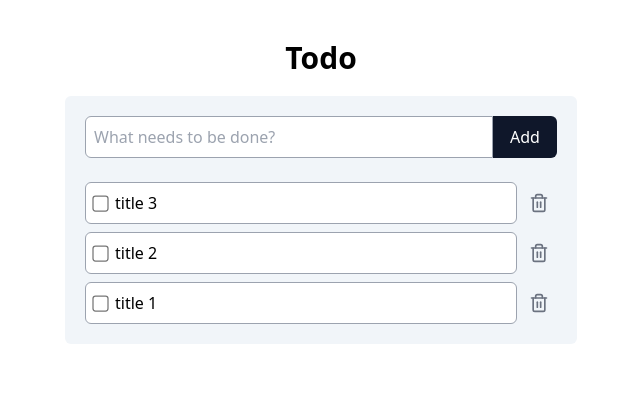
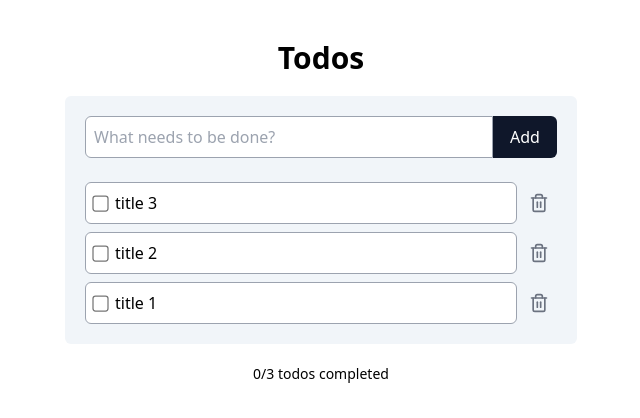
Before and after one commit to KaiIemsawat/typescript-practice, a React (Vite) app in the folder ts-react-tailwind/todo-refresh/: page / in a window 1280 px wide. Shown: the top 418 px of the page, without its empty margins (319-959 px from the left). Built offline with nearby package versions, Linux system fonts and the light colour scheme.

Commit message:
make ids unique

```diff
--- a/ts-react-tailwind/todo-refresh/src/App.tsx
+++ b/ts-react-tailwind/todo-refresh/src/App.tsx
@@ -2,6 +2,7 @@
 import { AddTodoForm } from "./components/AddTodoForm";
 import { TodoList } from "./components/TodoList";
 import { dummyData } from "./data/todos";
+import { TodoSummary } from "./components/TodoSummary";
 
 function App() {
     const [todos, setTodos] = useState(dummyData);
@@ -17,7 +18,7 @@
     const addTodo = (title: string) => {
         setTodos((prevTodos) => [
             {
-                id: prevTodos.length + 1,
+                id: Date.now(),
                 title,
                 completed: false,
             },
@@ -29,9 +30,13 @@
         setTodos((prevTodos) => prevTodos.filter((todo) => todo.id !== id));
     };
 
+    const deleteAllCompletedTodos = () => {
+        setTodos((prevTodos) => prevTodos.filter((todo) => !todo.completed));
+    };
+
     return (
         <main className="py-10 h-screen space-y-5 overflow-y-auto">
-            <h1 className="font-bold text-center text-3xl">Todo</h1>
+            <h1 className="font-bold text-center text-3xl">Todos</h1>
             <div className="max-w-lg mx-auto bg-slate-100 rounded-md p-5 space-y-6">
                 <AddTodoForm onSubmit={addTodo} />
                 <TodoList
@@ -40,6 +45,10 @@
                     onDelete={deleteTodo}
                 />
             </div>
+            <TodoSummary
+                todos={todos}
+                deleteAllCompleted={deleteAllCompletedTodos}
+            />
         </main>
     );
 }
--- /dev/null
+++ b/ts-react-tailwind/todo-refresh/src/components/TodoSummary.tsx
@@ -0,0 +1,29 @@
+import { Todo } from "../types/todos";
+
+interface TodoSummaryProps {
+    todos: Todo[];
+    deleteAllCompleted: () => void;
+}
+
+export const TodoSummary = ({
+    todos,
+    deleteAllCompleted,
+}: TodoSummaryProps) => {
+    const completedTodos = todos.filter((todo) => todo.completed);
+
+    return (
+        <div className="text-center space-y-2">
+            <p className="text-sm font-medium">
+                {completedTodos.length}/{todos.length} todos completed
+            </p>
+            {completedTodos.length > 0 && (
+                <button
+                    onClick={deleteAllCompleted}
+                    className="text-red-500 hover:underline text-sm font-medium"
+                >
+                    Delete all completed todos
+                </button>
+            )}
+        </div>
+    );
+};
```
